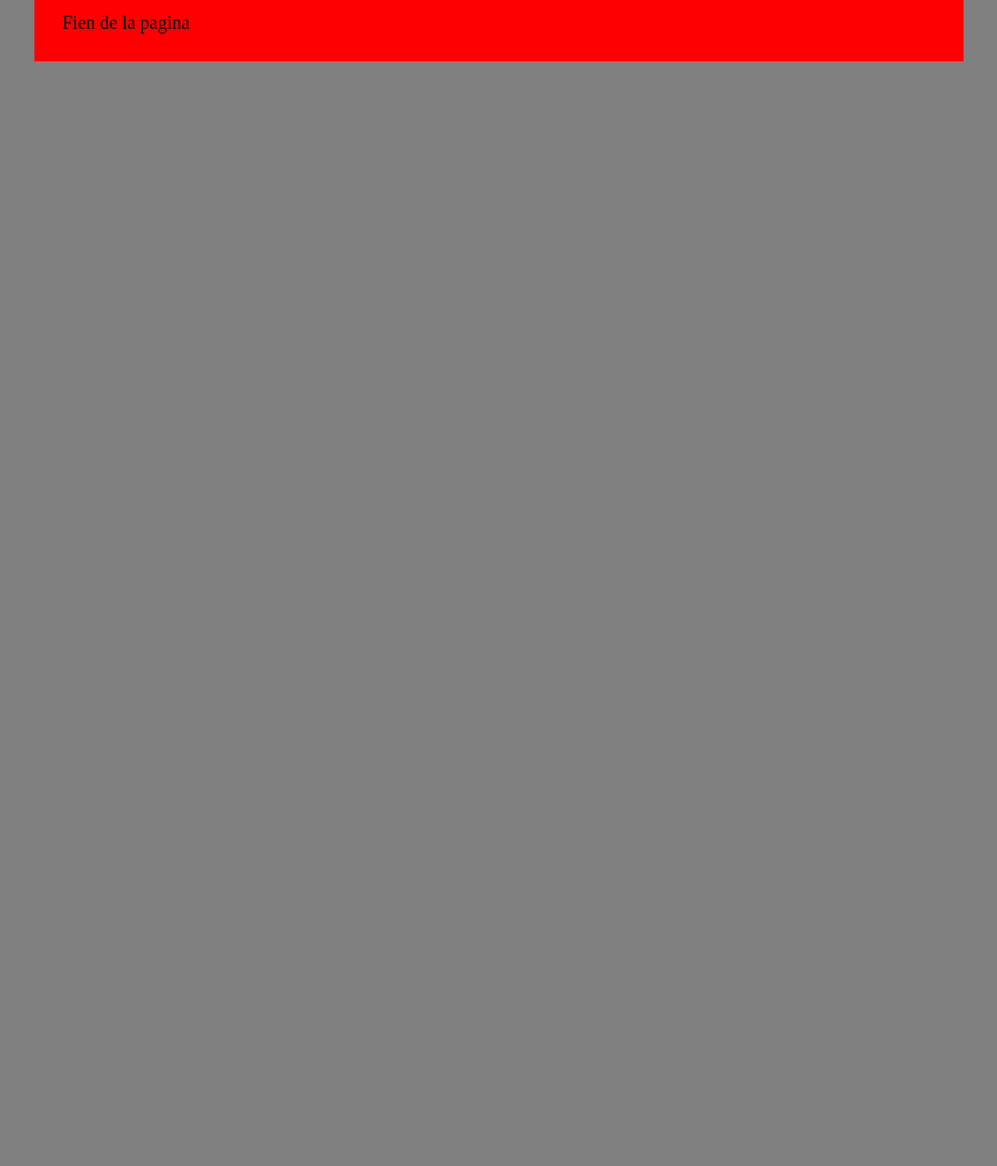
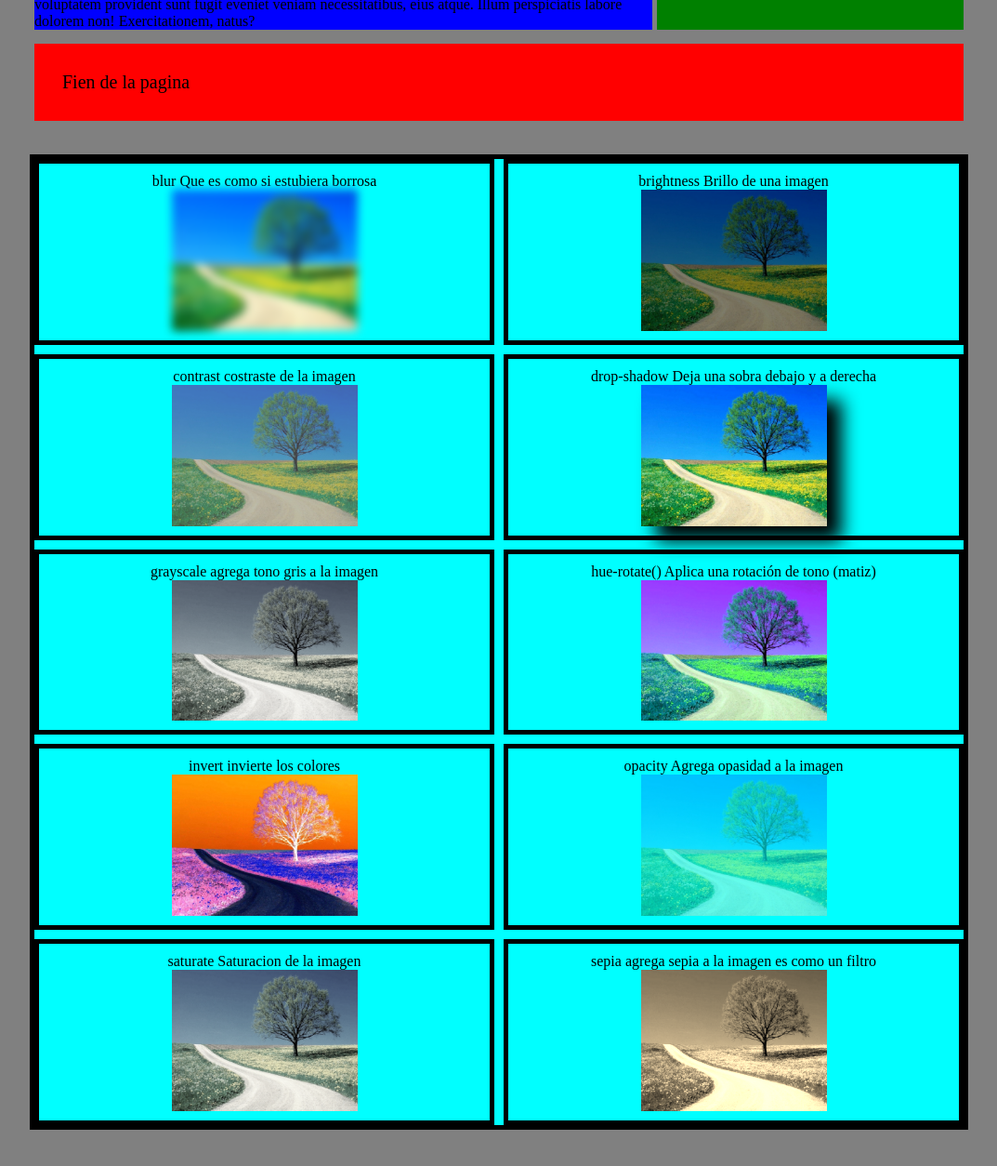
Before and after one commit to Enmanuel-TG/Aprediendo, a plain HTML site: page Index.html in a window 1280 px wide. Shown: the part 1022-2276 px from the top of the page at 93% size, without its empty margins (103-1176 px from the left). Before the commit the page ends 1124 px from the top, so only its background shows below. Drawn offline with Linux system fonts and the light colour scheme.

Commit message:
Probando los filtros

```diff
--- a/CSS/Style.css
+++ b/CSS/Style.css
@@ -9,6 +9,10 @@ body{
     background-color: white;
     width:1000;
     margin: auto;
+    text-align: center;
+    padding:10px;
+    font-size:30px;
+    text-shadow: 1px 2px 4px #000;
 }
 
 .contengrid{
@@ -26,9 +30,8 @@ body{
     grid-column-start:1;
     grid-column-end:4;
     grid-row:1 / 2;
-    display: flex;
-    justify-content:center;
-    align-items: center;
+    text-align: center;
+    text-transform:uppercase;
     padding:20px;
     font-size: 25px;
     font-family:sans-serif, 'Franklin Gothic Medium',
@@ -45,6 +48,7 @@ body{
     grid-row: 2 / 3;
     background-color:orange;
     padding:7px;
+    text-transform: capitalize;
 }
 .cuerpo img{
     width:200px;
@@ -63,6 +67,7 @@ body{
     font-size:25px;
     font-family:sans-serif, 'Franklin Gothic Medium',
     'Arial Narrow', Arial, sans-serif;
+    text-transform:uppercase;
 
 }
 
@@ -79,6 +84,14 @@ body{
     float:left;
     padding:5px 5px 0px 5px;
 }
+.cuerpo2 img:hover{
+    width:190px;
+    transition:200ms;
+    border: #000 solid 5px;
+    cursor:pointer;
+    padding:5px;
+
+}
 
 .contengrid .anuncio{
     background-color:green;
@@ -93,6 +106,14 @@ body{
 }
 .anuncio img{
     width:320px;
+    transition:400ms;
+}
+.anuncio img:hover{
+    width: 315px;
+    transition:200ms;
+    border: #000 solid 5px;
+    cursor:pointer;
+
 }
 
 .contengrid .pies{
@@ -102,4 +123,59 @@ body{
     grid-row:8 / 9;
     padding:30px;
     font-size:20px;
+    margin:10px 0 0 0;
 }
+
+.Imagenes{
+    width:200px;
+    height: auto;
+}
+
+.Gimagenes{
+    margin: auto;
+    background-color: aqua;
+    border: #000 solid 5px;
+    width:1000px;
+    display: grid;
+    grid-template-columns:repeat(2, 1fr);
+    grid-template-rows: auto;
+    gap:10px;
+}
+.Gimagenes div {
+    border: #000 solid 5px;
+    display: flex;
+    justify-content: center;
+    align-items: center;
+    flex-direction:column;
+    padding: 10px;
+}
+div .img1{
+    filter: blur(5px);
+}
+div .img2{
+    filter: brightness(50%);
+}
+div .img3 {
+    filter: contrast(50%);
+}
+div .img4{
+    filter:drop-shadow(16px 16px 10px black);
+}
+div .img5{
+    filter:grayscale(90%);
+}
+div .img6{
+    filter:hue-rotate(50deg);
+}
+div .img7{
+    filter:invert(100%);
+}
+div .img8{
+    filter:opacity(40%);
+}
+div .img9{
+    filter:saturate(20%);
+}
+div .img10{
+    filter:sepia(100%);
+}
--- a/Index.html
+++ b/Index.html
@@ -7,9 +7,8 @@
     <link rel="stylesheet" href="CSS/Style.css">
     <title>Documents</title>
 </head>
-<div class="titulo"><P>
-    Aprediendo CSS
-</P></div>
+<div class="titulo">
+    Aprediendo CSS</div>
 <br>
 <br>
 <br>
@@ -58,6 +57,31 @@
     <div class="pies">Fien de la pagina</div>
     </div>
     <BR>
-        <BR>
+    <br>
+    <div class="Gimagenes">
+        <div><p>blur Que es como si estubiera borrosa</p> <img src="Imagenes/Paisaje.jpg" alt="Espere" class="Imagenes img1"></div>
+
+        <div><p>brightness Brillo de una imagen</p> <img src="Imagenes/Paisaje.jpg" alt="Espere" class="Imagenes img2"></div>
+
+        <div><p>contrast costraste de la imagen </p><img src="Imagenes/Paisaje.jpg" alt="Espere" class="Imagenes img3"></div>
+
+        <div><p>drop-shadow Deja una sobra debajo y a derecha
+        </p><img src="Imagenes/Paisaje.jpg" alt="Espere" class="Imagenes img4"></div>
+
+        <div><p>grayscale agrega tono gris a la imagen</p> <img src="Imagenes/Paisaje.jpg" alt="Espere" class="Imagenes img5"></div>
+
+        <div><P>hue-rotate() Aplica una rotación de tono (matiz)</P> <img src="Imagenes/Paisaje.jpg" alt="Espere" class="Imagenes img6"></div>
+
+        <div><p>invert invierte los colores</p><img src="Imagenes/Paisaje.jpg" alt="Espere" class="Imagenes img7"></div>
+
+        <div><p>opacity Agrega opasidad a la imagen</p><img src="Imagenes/Paisaje.jpg" alt="Espere" class="Imagenes img8"></div>
+
+        <div><p>saturate Saturacion de la imagen</p><img src="Imagenes/Paisaje.jpg" alt="Espere" class="Imagenes img9"></div>
+
+        <div> <p>sepia agrega sepia a la imagen es como un filtro</p> <img src="Imagenes/Paisaje.jpg" alt="Espere" class="Imagenes img10"></div>
+    </div>
+    <br>
+    <br>
+    <br>
 </body>
 </html>
```
Also changed, not shown: Imagenes/Paisaje.jpg (added).
